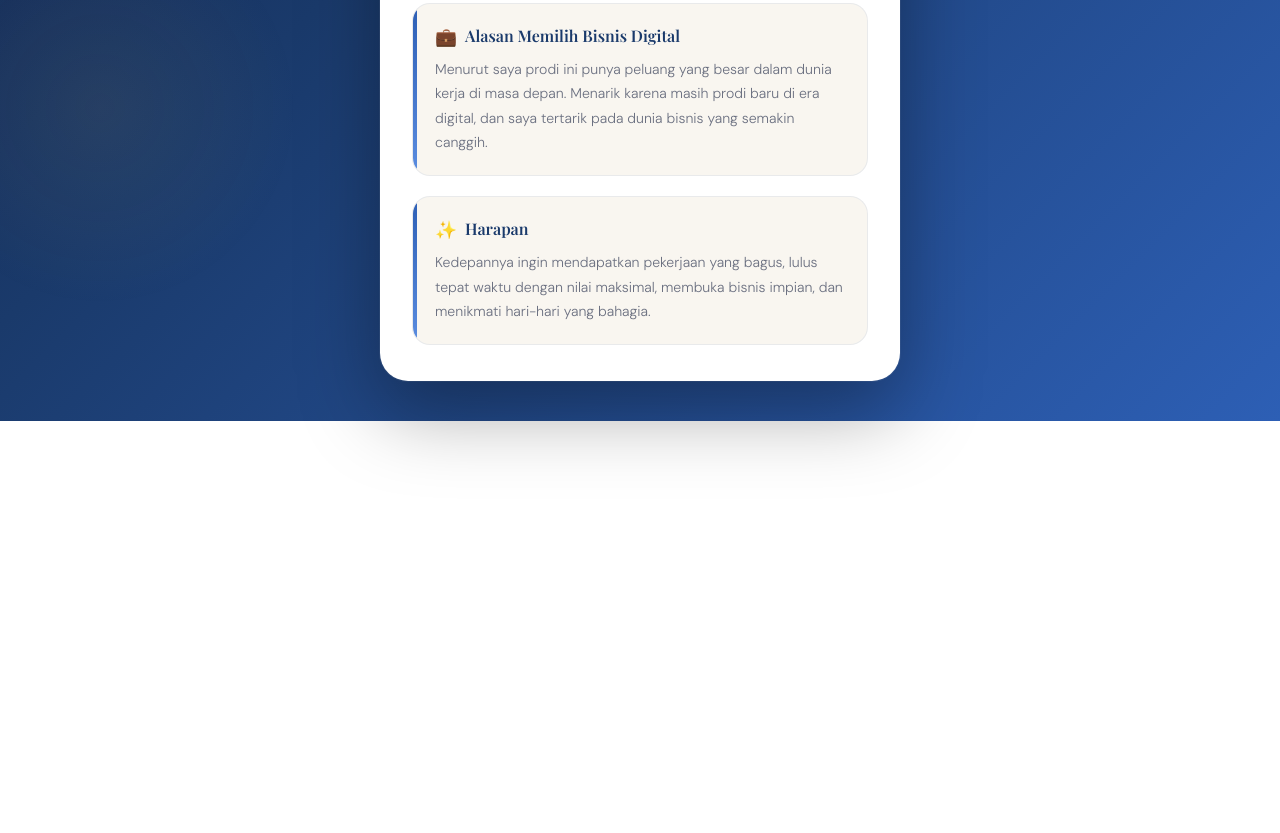
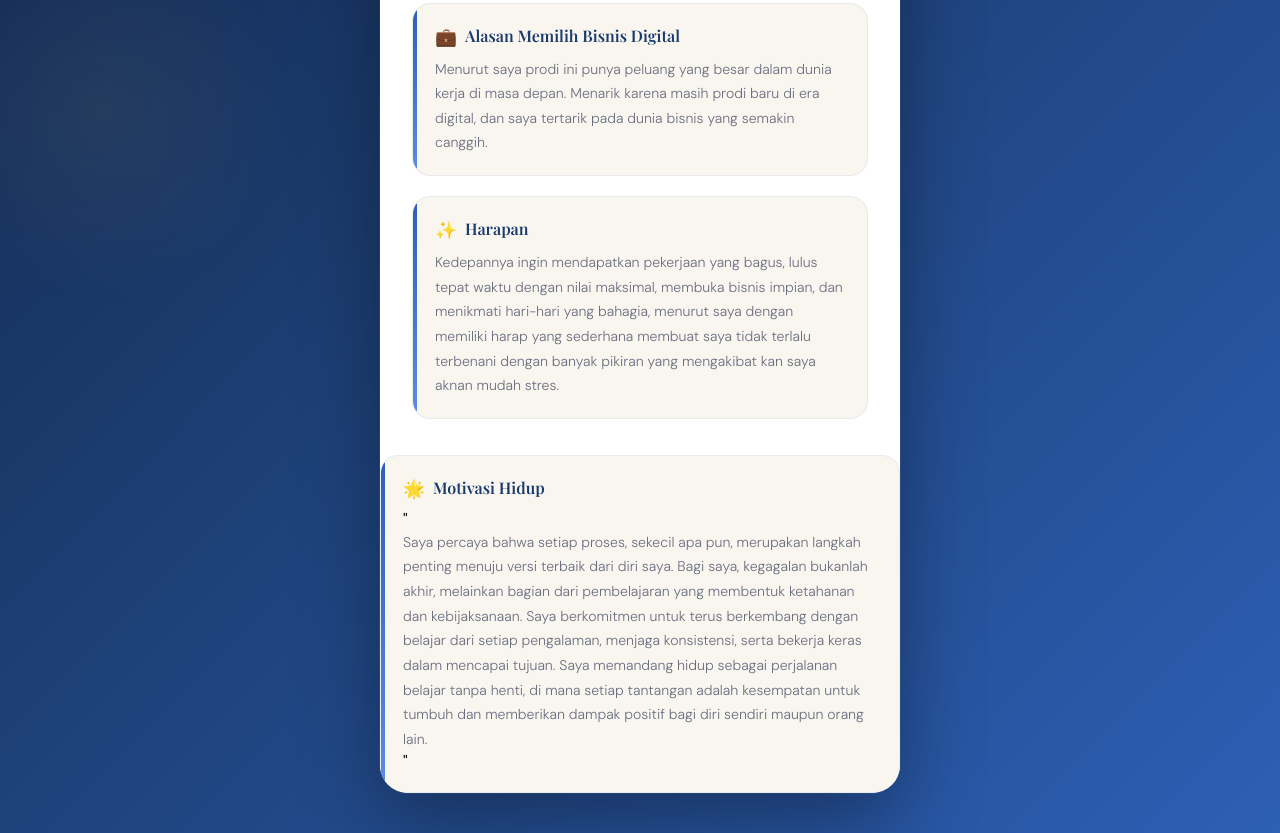
Before and after one commit to jelitasastaa-coder/sasta, a plain HTML site: page index.html in a window 1280 px wide. Shown: the part 592-1425 px from the top of the page. Before the commit the page ends 1013 px from the top, so only its background shows below. Drawn offline with nearby package versions, Linux system fonts and the light colour scheme.

Commit message:
Update index.html

```diff
--- a/index.html
+++ b/index.html
@@ -33,9 +33,17 @@
 
             <div class="section">
                 <h2><span class="icon">✨</span> Harapan</h2>
-                <p>Kedepannya ingin mendapatkan pekerjaan yang bagus, lulus tepat waktu dengan nilai maksimal, membuka bisnis impian, dan menikmati hari-hari yang bahagia.</p>
+                <p>Kedepannya ingin mendapatkan pekerjaan yang bagus, lulus tepat waktu dengan nilai maksimal, membuka bisnis impian, dan menikmati hari-hari yang bahagia,
+                    menurut saya dengan memiliki harap yang sederhana membuat saya tidak terlalu terbenani dengan banyak pikiran yang mengakibat kan saya aknan mudah stres.</p>
             </div>
-        </div>
+        </div><div class="section motivasi">
+    <h2><span class="icon">🌟</span> Motivasi Hidup</h2>
+    <div class="quote-box">
+        <span class="quote-mark">"</span>
+        <p>Saya percaya bahwa setiap proses, sekecil apa pun, merupakan langkah penting menuju versi terbaik dari diri saya. Bagi saya, kegagalan bukanlah akhir, melainkan bagian dari pembelajaran yang membentuk ketahanan dan kebijaksanaan. Saya berkomitmen untuk terus berkembang dengan belajar dari setiap pengalaman, menjaga konsistensi, serta bekerja keras dalam mencapai tujuan. Saya memandang hidup sebagai perjalanan belajar tanpa henti, di mana setiap tantangan adalah kesempatan untuk tumbuh dan memberikan dampak positif bagi diri sendiri maupun orang lain.</p>
+        <span class="quote-mark closing">"</span>
+    </div>
+</div>
     </div>
 
 </body>
```
